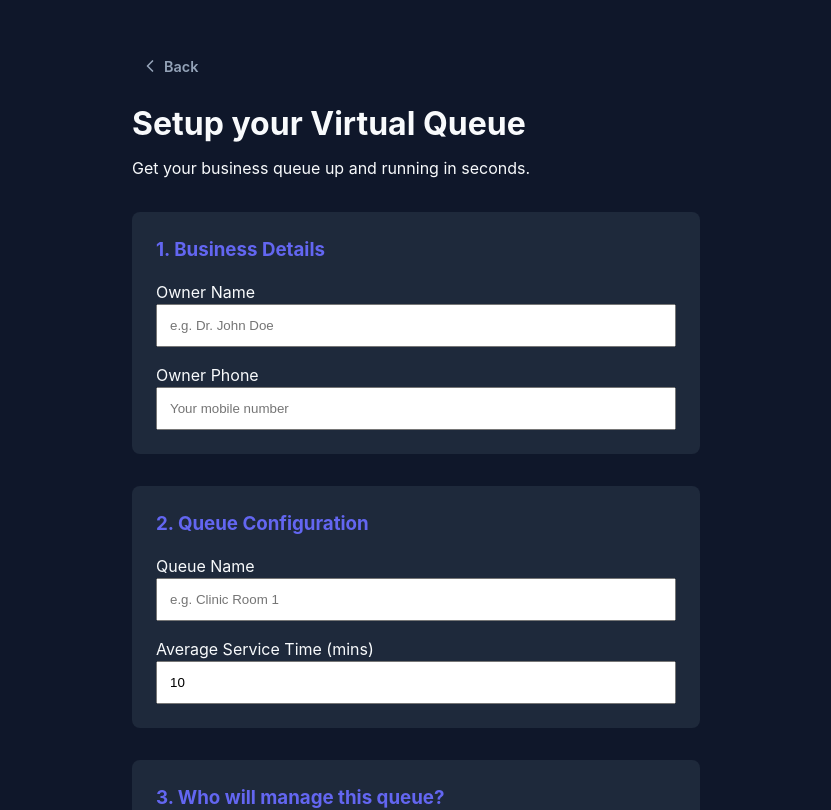
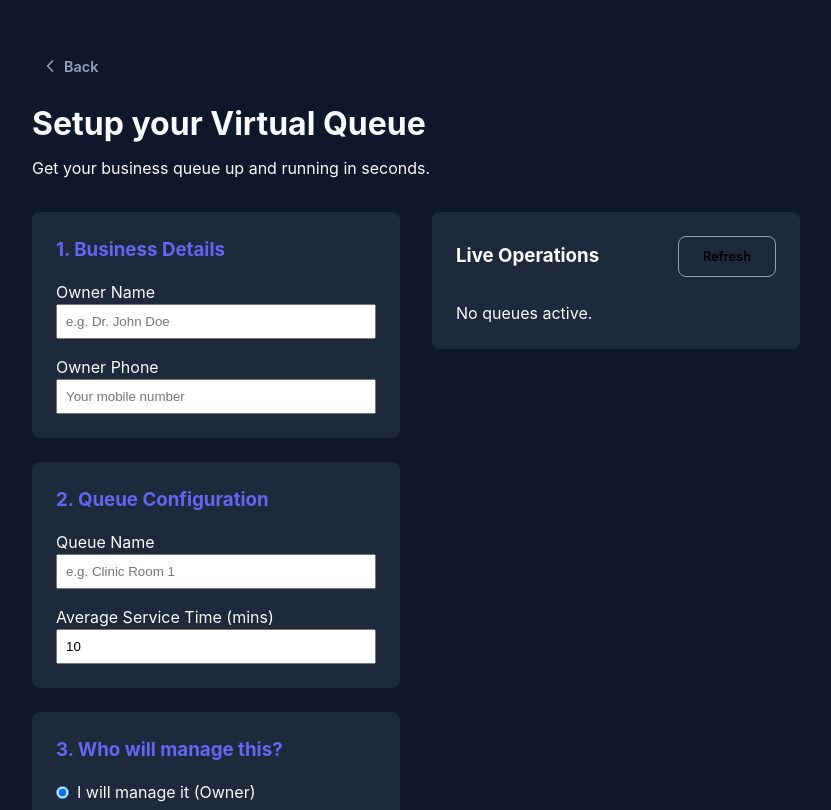
Before and after one commit to er-nikhil-prasad/virtual-queue, a React (Vite) app in the folder client/: page /super-admin in a window 1280 px wide. Shown: the top 810 px of the page, without its empty margins (224-1055 px from the left). Built offline with nearby package versions, Linux system fonts and the light colour scheme.

Commit message:
feat: Add real-time queue analytics display to SuperManagerDashboard with new data fetching service.

```diff
--- a/client/src/pages/SuperManagerDashboard.tsx
+++ b/client/src/pages/SuperManagerDashboard.tsx
@@ -1,7 +1,7 @@
-import { useState } from 'react';
+import { useState, useEffect } from 'react';
 import { useNavigate } from 'react-router-dom';
 import { BackButton } from '../components/ui/BackButton';
-import { setupBusiness } from '../services/queueService';
+import { setupBusiness, getOwnerDashboardData } from '../services/queueService';
 
 export const SuperManagerDashboard = () => {
     const navigate = useNavigate();
@@ -18,6 +18,25 @@ export const SuperManagerDashboard = () => {
     const [asstPhone, setAsstPhone] = useState('');
     const [asstPin, setAsstPin] = useState('');
 
+    // Analytics State
+    const [stats, setStats] = useState<any[]>([]);
+
+    useEffect(() => {
+        // Initial Fetch
+        refreshStats();
+
+        // Polling every 5 sec
+        const interval = setInterval(refreshStats, 5000);
+        return () => clearInterval(interval);
+    }, [ownerPhone]); // specific trigger? mostly just mount.
+
+    const refreshStats = () => {
+        // In a real app we'd pass the actual logged-in owner's phone.
+        // For this mock, the service implementation returns ALL queues, which works for the single-tenant mock.
+        const data = getOwnerDashboardData();
+        setStats(data);
+    };
+
     const handleSubmit = async (e: React.FormEvent) => {
         e.preventDefault();
 
@@ -33,6 +52,8 @@ export const SuperManagerDashboard = () => {
                 }
             );
 
+            refreshStats(); // Update list immediately
+
             if (result.isOwner) {
                 // Determine if we need to set PIN (Signup) or just Login
                 // For simplicity, we send to Signup which handles "Activate/Update"
@@ -45,8 +66,11 @@ export const SuperManagerDashboard = () => {
                 });
             } else {
                 alert(`Queue "${qName}" Created!\n\nAssistant ${asstName} can login.\nPhone: ${asstPhone}\nPIN: ${asstPin}`);
-                // Reset or Redirect? Maybe redirect to Landing for now or clear form
-                window.location.href = '/';
+                // Clear Assistant fields for next entry
+                setAsstName('');
+                setAsstPhone('');
+                setAsstPin('');
+                setQName('');
             }
 
         } catch (err: any) {
@@ -55,12 +79,14 @@ export const SuperManagerDashboard = () => {
     };
 
     return (
-        <div className="container" style={{ marginTop: '2rem', maxWidth: '600px' }}>
+        <div className="container" style={{ marginTop: '2rem', maxWidth: '800px' }}>
             <BackButton />
             <h1 style={{ marginBottom: '0.5rem' }}>Setup your Virtual Queue</h1>
             <p className="text-muted" style={{ marginBottom: '2rem' }}>Get your business queue up and running in seconds.</p>
 
-            <form onSubmit={handleSubmit} style={{ display: 'grid', gap: '2rem' }}>
+            <div style={{ display: 'grid', gridTemplateColumns: '1fr 1fr', gap: '2rem' }}>
+                {/* LEFT: Combined Setup Form */}
+                <form onSubmit={handleSubmit} style={{ display: 'grid', gap: '1.5rem', height: 'fit-content' }}>
 
                     {/* 1. Business Owner */}
                     <section style={{ padding: '1.5rem', backgroundColor: 'var(--color-surface)', borderRadius: 'var(--radius-md)' }}>
@@ -73,7 +99,7 @@ export const SuperManagerDashboard = () => {
                                     value={ownerName}
                                     onChange={e => setOwnerName(e.target.value)}
                                     placeholder="e.g. Dr. John Doe"
-                                style={{ width: '100%', padding: '0.75rem' }}
+                                    style={{ width: '100%', padding: '0.5rem' }}
                                 />
                             </div>
                             <div className="form-group">
@@ -83,7 +109,7 @@ export const SuperManagerDashboard = () => {
                                     value={ownerPhone}
                                     onChange={e => setOwnerPhone(e.target.value)}
                                     placeholder="Your mobile number"
-                                style={{ width: '100%', padding: '0.75rem' }}
+                                    style={{ width: '100%', padding: '0.5rem' }}
                                 />
                             </div>
                         </div>
@@ -100,7 +126,7 @@ export const SuperManagerDashboard = () => {
                                     value={qName}
                                     onChange={e => setQName(e.target.value)}
                                     placeholder="e.g. Clinic Room 1"
-                                style={{ width: '100%', padding: '0.75rem' }}
+                                    style={{ width: '100%', padding: '0.5rem' }}
                                 />
                             </div>
                             <div className="form-group">
@@ -110,7 +136,7 @@ export const SuperManagerDashboard = () => {
                                     required
                                     value={avgTime}
                                     onChange={e => setAvgTime(Number(e.target.value))}
-                                style={{ width: '100%', padding: '0.75rem' }}
+                                    style={{ width: '100%', padding: '0.5rem' }}
                                 />
                             </div>
                         </div>
@@ -118,8 +144,8 @@ export const SuperManagerDashboard = () => {
 
                     {/* 3. Management Mode */}
                     <section style={{ padding: '1.5rem', backgroundColor: 'var(--color-surface)', borderRadius: 'var(--radius-md)' }}>
-                    <h3 style={{ marginBottom: '1rem', color: 'var(--color-primary)' }}>3. Who will manage this queue?</h3>
-                    <div style={{ display: 'flex', gap: '2rem', marginBottom: '1.5rem' }}>
+                        <h3 style={{ marginBottom: '1rem', color: 'var(--color-primary)' }}>3. Who will manage this?</h3>
+                        <div style={{ display: 'flex', flexDirection: 'column', gap: '0.5rem', marginBottom: '1rem' }}>
                             <label style={{ display: 'flex', alignItems: 'center', gap: '0.5rem', cursor: 'pointer' }}>
                                 <input
                                     type="radio"
@@ -143,25 +169,74 @@ export const SuperManagerDashboard = () => {
                         {manageMode === 'assistant' && (
                             <div style={{ display: 'grid', gap: '1rem', padding: '1rem', backgroundColor: 'rgba(255,255,255,0.05)', borderRadius: 'var(--radius-sm)' }}>
                                 <div className="form-group">
-                                <label>Assistant Name</label>
+                                    <label>Name</label>
                                     <input required value={asstName} onChange={e => setAsstName(e.target.value)} style={{ width: '100%', padding: '0.5rem' }} />
                                 </div>
                                 <div className="form-group">
-                                <label>Assistant Phone</label>
+                                    <label>Phone</label>
                                     <input required value={asstPhone} onChange={e => setAsstPhone(e.target.value)} style={{ width: '100%', padding: '0.5rem' }} />
                                 </div>
                                 <div className="form-group">
-                                <label>Create PIN</label>
-                                <input required type="password" maxLength={4} inputMode="numeric" value={asstPin} onChange={e => setAsstPin(e.target.value.replace(/\D/g, '').slice(0, 4))} placeholder="4-digit PIN" style={{ width: '100%', padding: '0.5rem' }} />
+                                    <label>PIN (4 digits)</label>
+                                    <input required type="password" maxLength={4} inputMode="numeric" value={asstPin} onChange={e => setAsstPin(e.target.value.replace(/\D/g, '').slice(0, 4))} style={{ width: '100%', padding: '0.5rem' }} />
                                 </div>
                             </div>
                         )}
                     </section>
 
                     <button type="submit" className="btn btn-primary" style={{ padding: '1rem', fontSize: '1.1rem' }}>
-                    Create Queue & Start
+                        Create Queue
                     </button>
                 </form>
+
+                {/* RIGHT: Live Operations Table */}
+                <div style={{ padding: '1.5rem', backgroundColor: 'var(--color-surface)', borderRadius: 'var(--radius-md)', height: 'fit-content' }}>
+                    <div style={{ display: 'flex', justifyContent: 'space-between', alignItems: 'center', marginBottom: '1.5rem' }}>
+                        <h3 style={{ margin: 0 }}>Live Operations</h3>
+                        <button onClick={refreshStats} className="btn" style={{ fontSize: '0.8rem', border: '1px solid var(--color-text-muted)' }}>Refresh</button>
+                    </div>
+
+                    {stats.length === 0 ? (
+                        <p className="text-muted">No queues active.</p>
+                    ) : (
+                        <div style={{ display: 'grid', gap: '1rem' }}>
+                            {stats.map(s => (
+                                <div key={s.queueId} style={{ padding: '1rem', backgroundColor: 'rgba(255,255,255,0.03)', borderRadius: 'var(--radius-sm)', borderLeft: '4px solid var(--color-primary)' }}>
+                                    <div style={{ fontWeight: 'bold', fontSize: '1.1rem' }}>{s.queueName}</div>
+                                    <div className="text-muted" style={{ fontSize: '0.9rem', marginBottom: '0.5rem' }}>
+                                        Assigned to: {s.assistantName}
+                                    </div>
+                                    <div style={{ display: 'flex', gap: '1rem' }}>
+                                        <span style={{
+                                            padding: '0.25rem 0.75rem',
+                                            borderRadius: '1rem',
+                                            backgroundColor: 'rgba(16, 185, 129, 0.2)',
+                                            color: '#34d399',
+                                            fontSize: '0.9rem',
+                                            fontWeight: 'bold'
+                                        }}>
+                                            ● {s.activeCount} Waiting
+                                        </span>
+                                        <span style={{
+                                            padding: '0.25rem 0.75rem',
+                                            borderRadius: '1rem',
+                                            backgroundColor: 'rgba(59, 130, 246, 0.2)',
+                                            color: '#60a5fa',
+                                            fontSize: '0.9rem',
+                                            fontWeight: 'bold'
+                                        }}>
+                                            ✓ {s.servedCount} Served
+                                        </span>
+                                    </div>
+                                    <div style={{ marginTop: '0.75rem' }}>
+                                        <a href={`/q/${s.queueId}`} target="_blank" style={{ fontSize: '0.8rem', textDecoration: 'underline', color: 'var(--color-text-muted)' }}>Open Public View ↗</a>
+                                    </div>
+                                </div>
+                            ))}
+                        </div>
+                    )}
+                </div>
+            </div>
         </div>
     );
 };
```
Also changed, not shown: client/src/services/queueService.ts (+25 -0 lines). Lines whose indentation alone changed are shown as unchanged.
